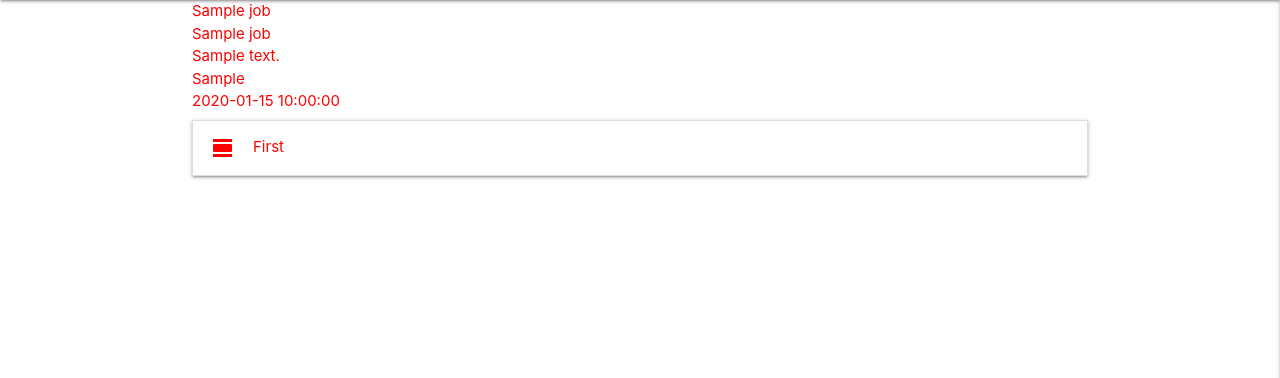
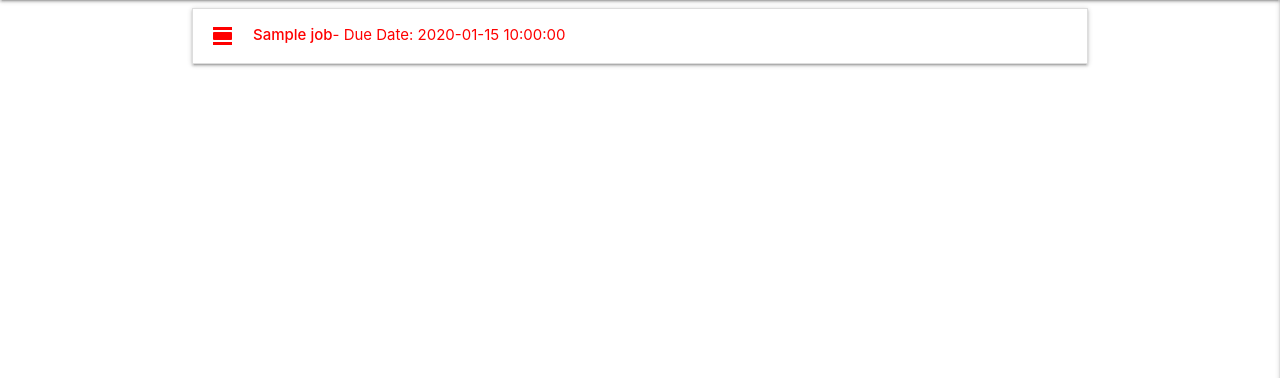
Before and after one commit to starranuk/worklist, a Flask app: page / in a window 1280 px wide. Shown: the part 64-442 px from the top of the page. Run offline with Flask 2, Linux system fonts and the light colour scheme; a database or web service that is not in the repository returns one stand-in record (values such as "Sample title"); some libraries are stand-ins or nearby versions.

Commit message:
Basics of collapsible Materialize component setup and tested OK

```diff
--- a/app.py
+++ b/app.py
@@ -21,7 +21,7 @@ mongo = PyMongo(app)
 @app.route("/")
 @app.route("/get_jobs")
 def get_jobs():
-    jobs = mongo.db.jobs.find()
+    jobs = list(mongo.db.jobs.find())
     return render_template("jobs.html", jobs=jobs)
 
 # User registration
--- a/static/js/script.js
+++ b/static/js/script.js
@@ -17,4 +17,5 @@ document.addEventListener('DOMContentLoaded', function () {
 */
  $(document).ready(function(){
     $('.collapsible').collapsible();
+    $('.tooltipped').tooltip();
   });
--- a/templates/jobs.html
+++ b/templates/jobs.html
@@ -1,22 +1,23 @@
 {% extends "base.html" %}
 {% block content %}
 
-
-    {% for job in jobs %}
-        {{ job.job_type_name }}<br>
-        {{ job.job_name }}<br>
-        {{ job.job_description }}<br>
-        {{ job.job_priority }}<br>
-        {{ job.job_due_date }}<br>
-    {% endfor %}
-
     <ul class="collapsible">
+        {% for job in jobs %}
         <li>
             <div class="collapsible-header">
-                <i class="material-icons">view_day</i>First</div>
+                <i class="material-icons">view_day</i>
+                <strong>{{ job.job_name }}</strong> - Due Date: {{ job.job_due_date }}
+                {% if job.job_priority == "on" %}
+                    <i class="material-icons tooltipped"
+                    data-position="right" data-tooltip="URGENT!">whatshot</i>
+                {% endif %}
+            </div>
             <div class="collapsible-body">
-                <span>Lorem ipsum dolor sit amet.</span></div>
+                <strong>{{ job.job_type_name }}</strong>
+                <p>{{ job.job_description }}.</p>
+            </div>
         </li>
+        {% endfor %}
       </ul>
 
 {% endblock %}
```
